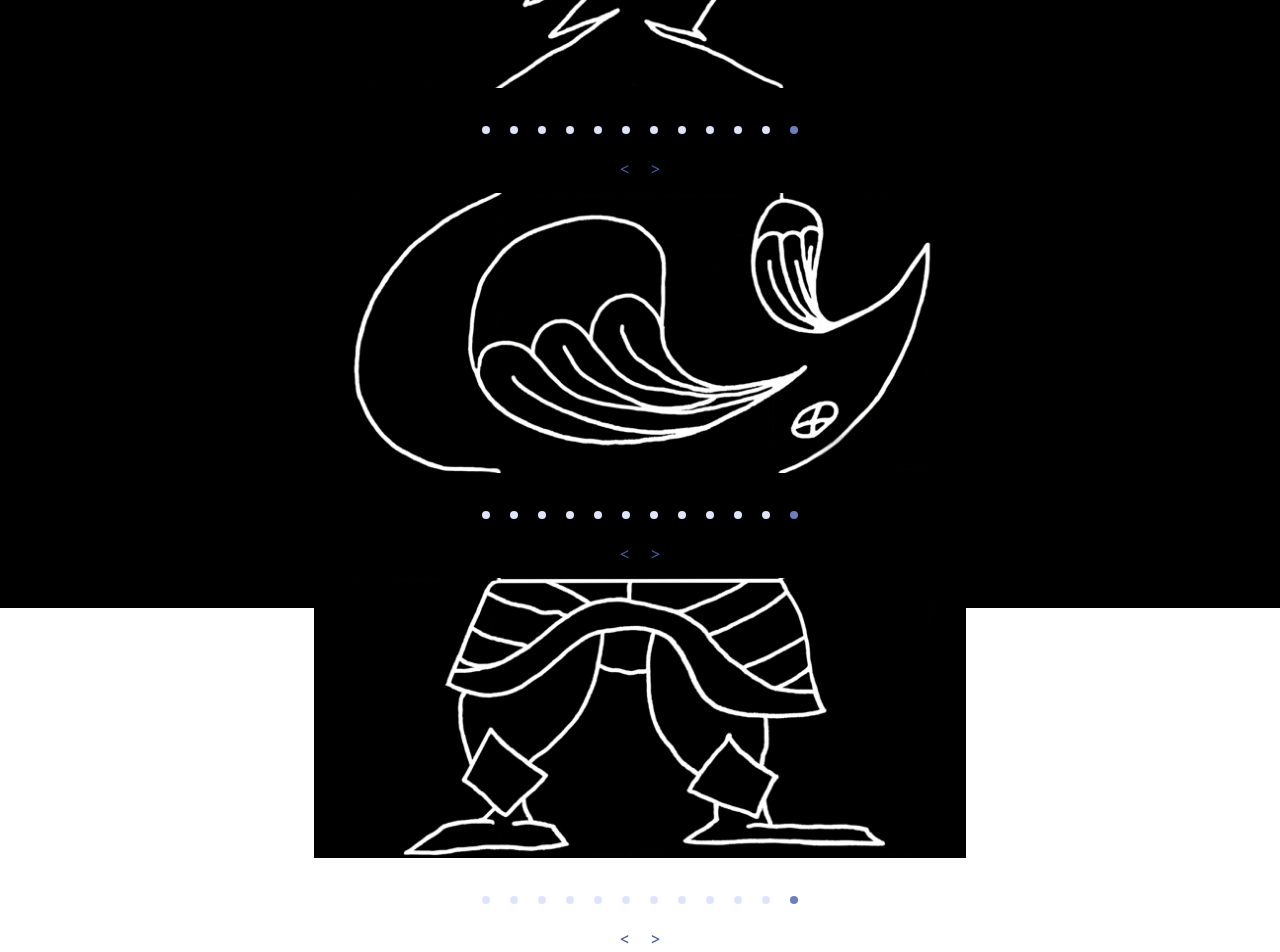
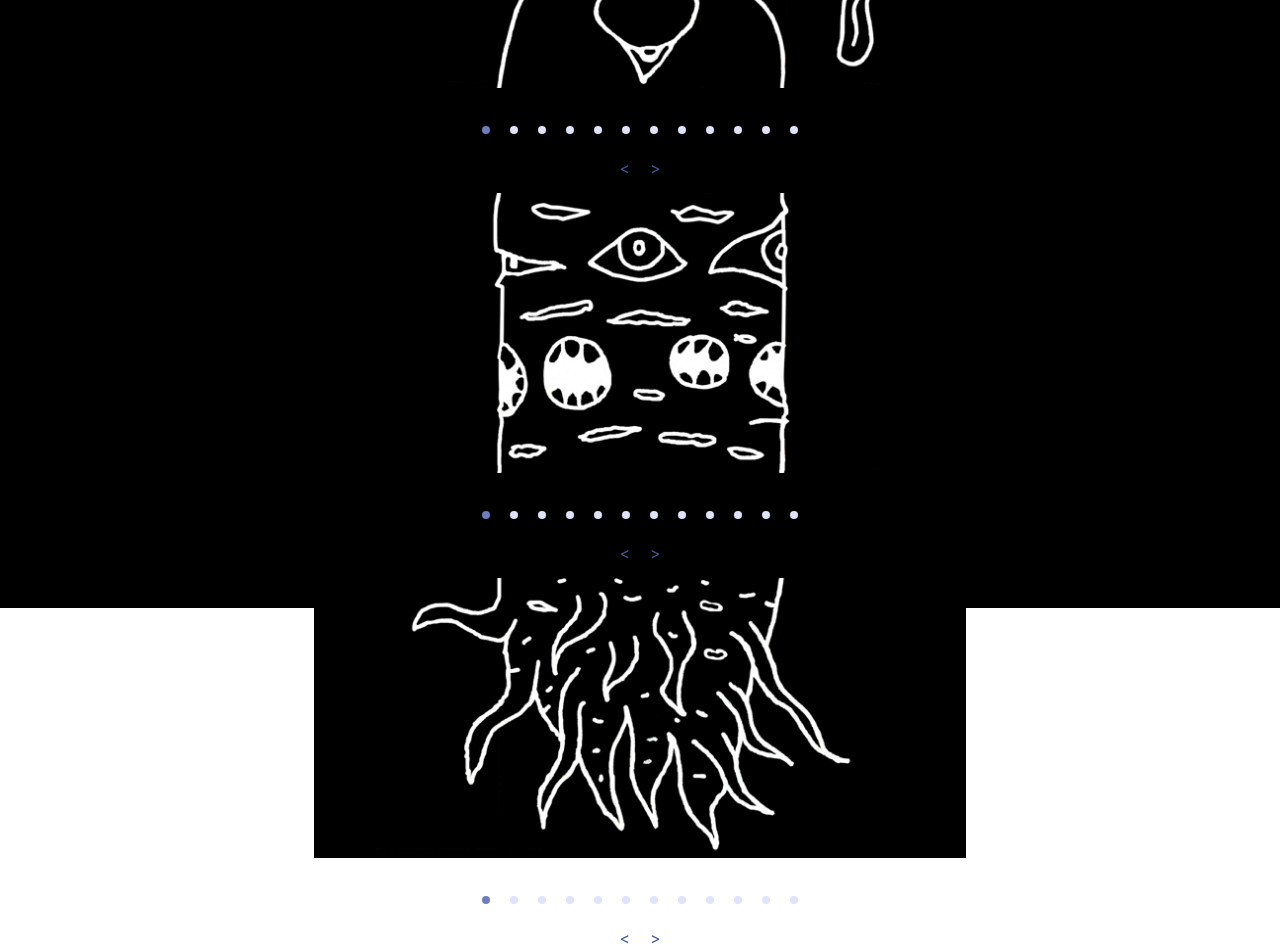
Before and after one commit to zoltanalmodo/ddisco-003, a React (Create React App) app: page /black in a window 1280 px wide. Shown: the part 240-1192 px from the top of the page. Built offline with nearby package versions, Linux system fonts and the light colour scheme.

Commit message:
stop all autoplay

```diff
--- a/src/components/Black.js
+++ b/src/components/Black.js
@@ -4,8 +4,6 @@ import 'react-alice-carousel/lib/alice-carousel.css'
 import Navigation from './Navigation';
 
 import { GlobalContext } from '../context/GlobalState'
-
-
 
 import ddisco_b_001_1 from '../images/b/ddisco_b_001_1.jpg';
 import ddisco_b_001_2 from '../images/b/ddisco_b_001_2.jpg';
@@ -113,7 +111,7 @@ export const Black = () => {
       <div className='carousel_black'>
 
         <AliceCarousel
-          autoPlay={true}
+          autoPlay={false}
           autoPlayStrategy={'all'}
           autoPlayInterval={5000}
           autoPlayDirection={'rtl'}
@@ -144,7 +142,7 @@ export const Black = () => {
 
 
         <AliceCarousel
-          autoPlay={true}
+          autoPlay={false}
           autoPlayStrategy={'all'}
           autoPlayInterval={5000}
           autoPlayDirection={'rtl'}
@@ -175,7 +173,7 @@ export const Black = () => {
 
 
         <AliceCarousel
-          autoPlay={true}
+          autoPlay={false}
           autoPlayStrategy={'all'}
           autoPlayInterval={5000}
           autoPlayDirection={'rtl'}
--- a/src/components/Color.js
+++ b/src/components/Color.js
@@ -3,8 +3,6 @@ import AliceCarousel from 'react-alice-carousel'
 import 'react-alice-carousel/lib/alice-carousel.css'
 import Navigation from './Navigation'
 import { GlobalContext } from '../context/GlobalState'
-
-
 
 import ddisco_c_001_1 from '../images/c/ddisco_c_001_1.jpg';
 import ddisco_c_001_2 from '../images/c/ddisco_c_001_2.jpg';
@@ -43,9 +41,7 @@ import ddisco_c_012_1 from '../images/c/ddisco_c_012_1.jpg';
 import ddisco_c_012_2 from '../images/c/ddisco_c_012_2.jpg';
 import ddisco_c_012_3 from '../images/c/ddisco_c_012_3.jpg';
 
-
 // galleryItems_001
-
 
 let galleryItems_001_0 = [...Array(12)].map((element, index) => <img
 alt='c_001_1'
@@ -169,7 +165,6 @@ alt='c_012_2'
 src={ddisco_c_012_2}
 className="CarouselSize" />)
 
-
 // galleryItems_003
 
 let galleryItems_003_0 = [...Array(12)].map((element, index) => <img
@@ -235,7 +230,7 @@ className="CarouselSize" />)
 
 export const Color = () => {
 
-  const handleOnDragStart = (e) => e.preventDefault()
+  // const handleOnDragStart = (e) => e.preventDefault()
 
   const actualItems_001 = (value) => {
     return (
--- a/src/components/Disco.js
+++ b/src/components/Disco.js
@@ -3,8 +3,6 @@ import AliceCarousel from 'react-alice-carousel'
 import 'react-alice-carousel/lib/alice-carousel.css'
 import Navigation from './Navigation';
 import { GlobalContext } from '../context/GlobalState'
-
-
 
 import ddisco_c_001_1 from '../images/c/ddisco_c_001_1.jpg';
 import ddisco_c_001_2 from '../images/c/ddisco_c_001_2.jpg';
--- a/src/components/White.js
+++ b/src/components/White.js
@@ -4,8 +4,6 @@ import 'react-alice-carousel/lib/alice-carousel.css'
 import Navigation from './Navigation';
 
 import { GlobalContext } from '../context/GlobalState'
-
-
 
 import ddisco_w_001_1 from '../images/w/ddisco_w_001_1.jpg';
 import ddisco_w_001_2 from '../images/w/ddisco_w_001_2.jpg';
```
